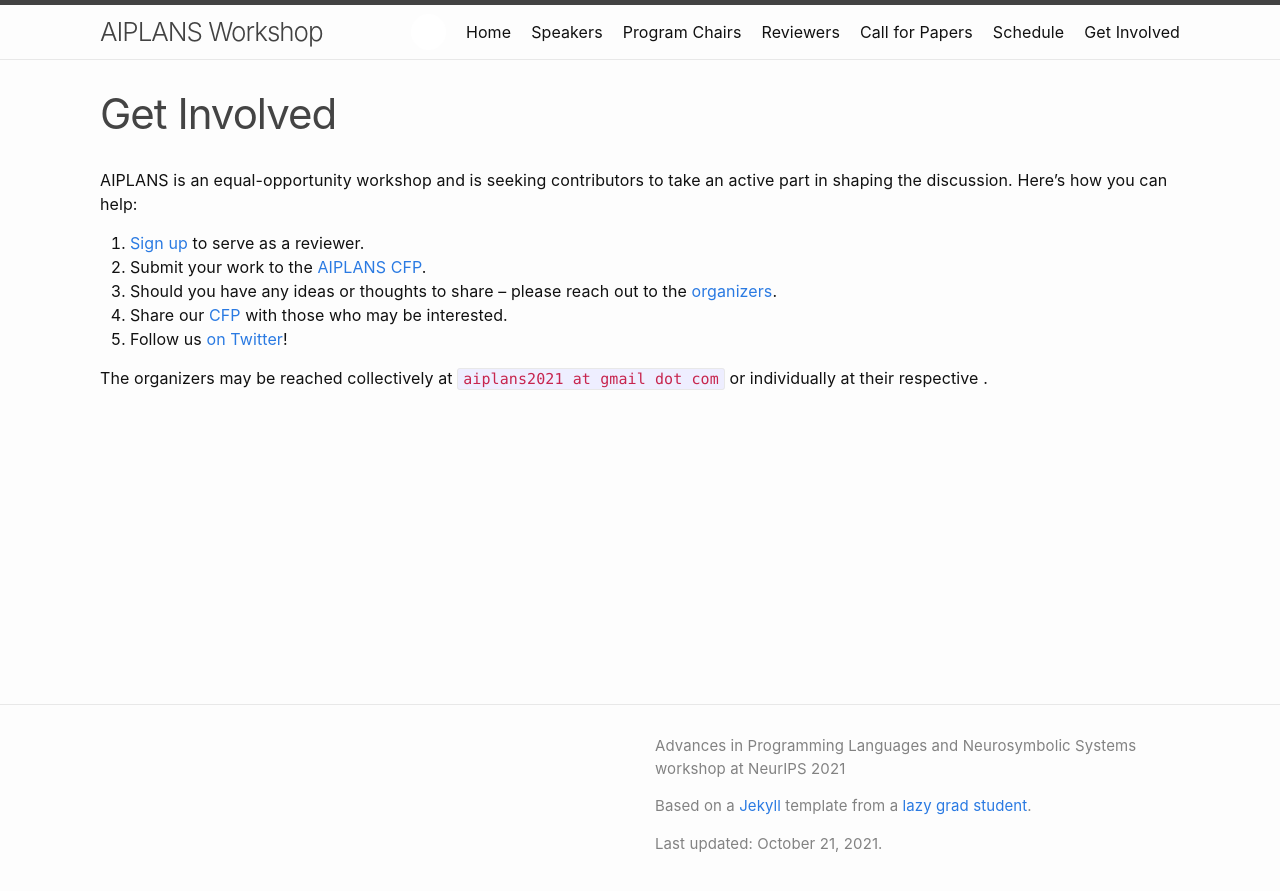
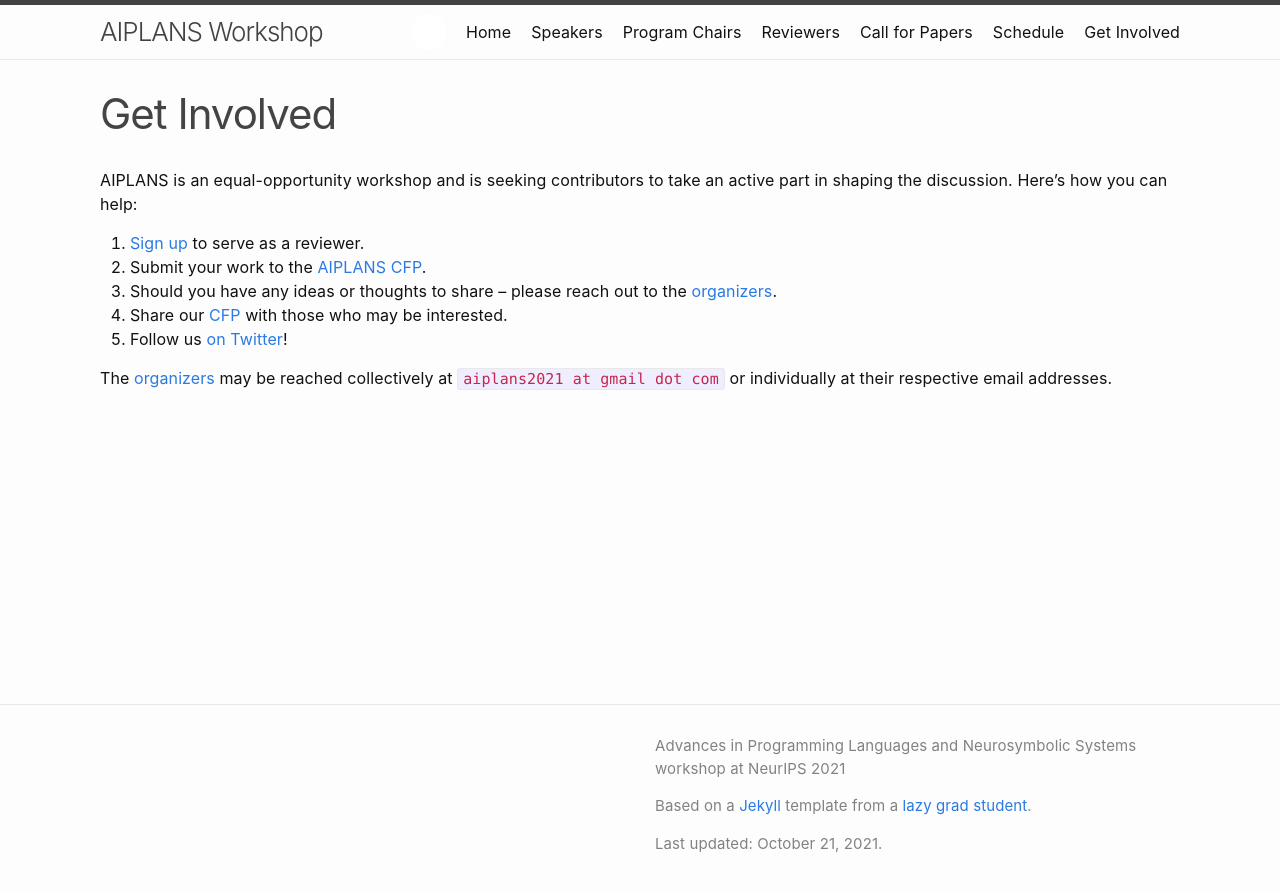
Before and after one commit to aiplans/aiplans.github.io, a Jekyll site: the page built from getinvolved.md, in a window 1280 px wide. Shown: the top 891 px of the page. Built offline with Jekyll 4.4.1, drawn with Linux system fonts in a browser that asks for light colours.

Commit message:
finish incomplete sentence

```diff
--- a/getinvolved.md
+++ b/getinvolved.md
@@ -12,4 +12,4 @@ AIPLANS is an equal-opportunity workshop and is seeking contributors to take an
 4. Share our [CFP](https://aiplans.github.io/callforpapers/) with those who may be interested.
 5. Follow us [on Twitter](https://twitter.com/createaiplans)!
 
-The organizers may be reached collectively at `aiplans2021 at gmail dot com` or individually at their respective .
+The [organizers](/organizers) may be reached collectively at `aiplans2021 at gmail dot com` or individually at their respective email addresses.
```
